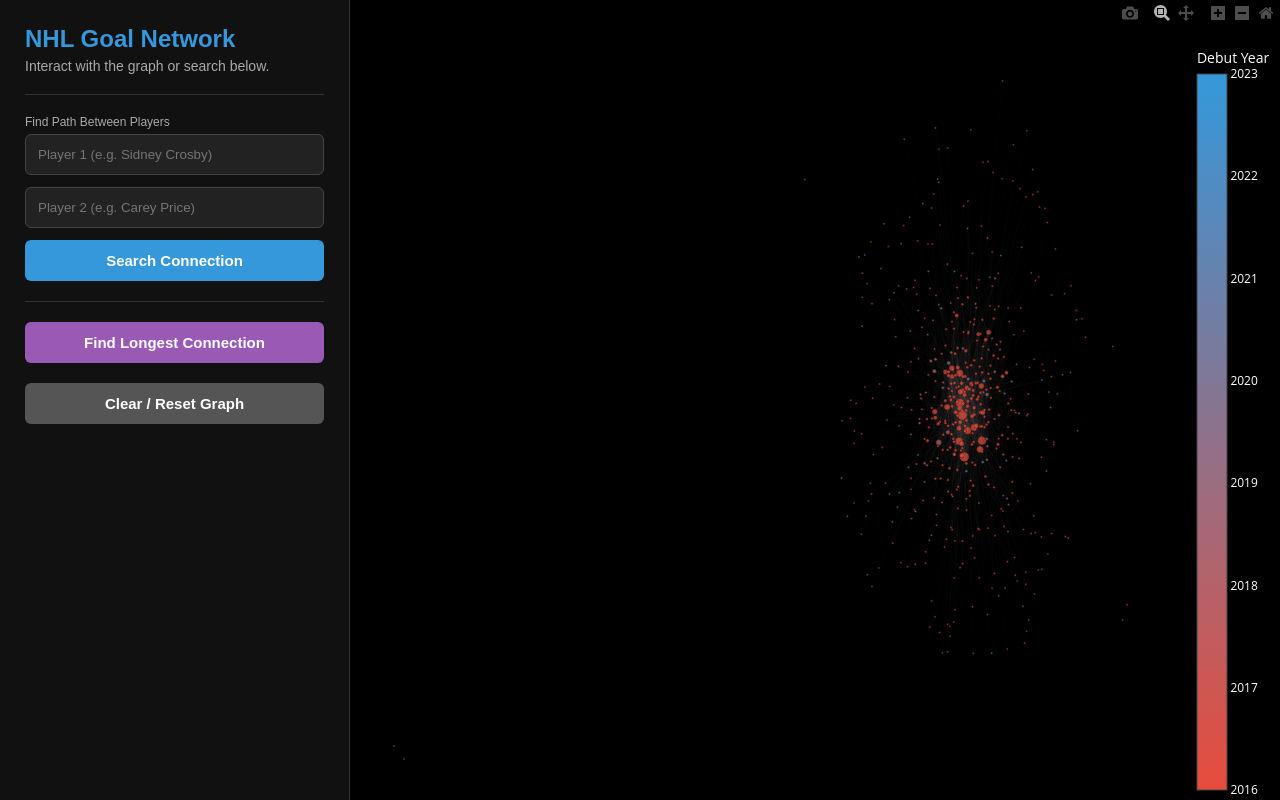
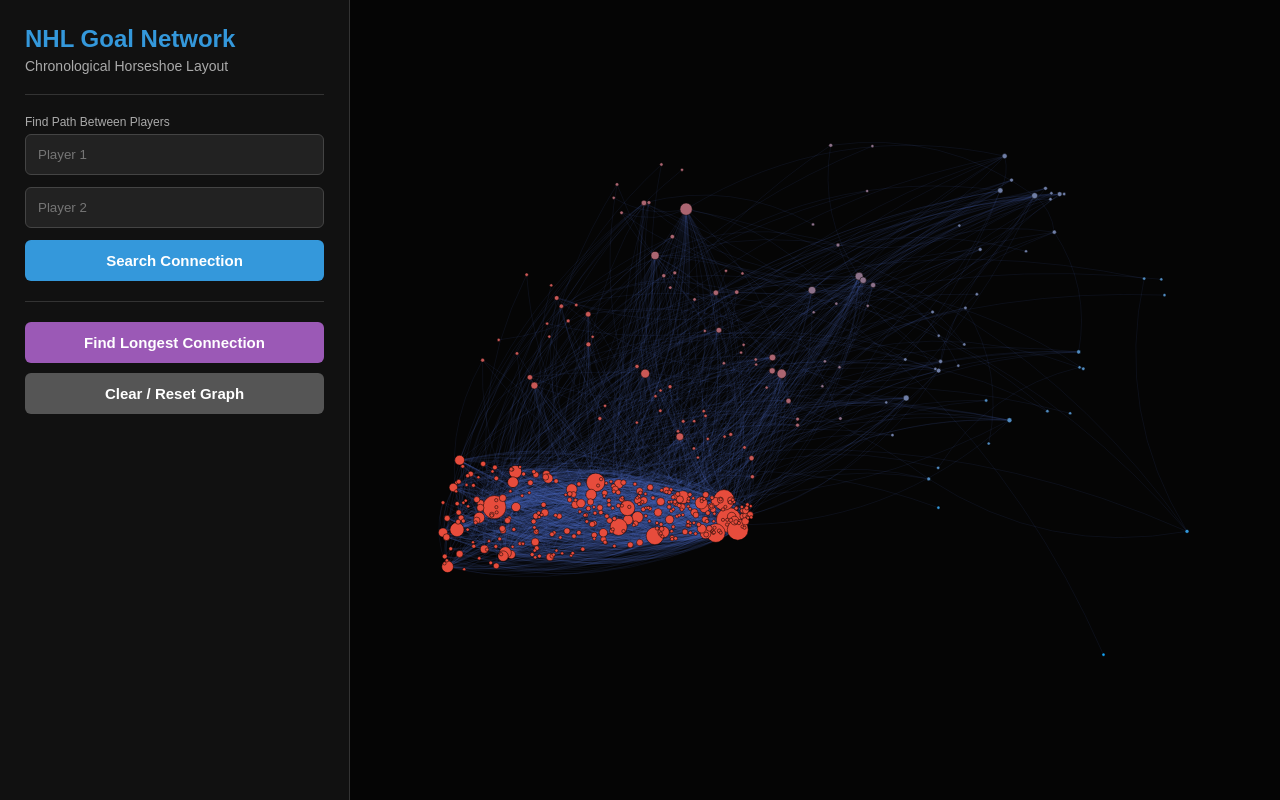
Before and after one commit to vincent2299/NHL-Goals-Network-Graph, a Flask app: page / in a window 1280 px wide. Run offline with Flask 3, Linux system fonts and the light colour scheme; some libraries are stand-ins or nearby versions.

Commit message:
UI changes (curves and hover)

```diff
--- a/app.py
+++ b/app.py
@@ -1,27 +1,61 @@
-from flask import Flask, render_template, request
+from flask import Flask, render_template, request, jsonify
 import pandas as pd
 import networkx as nx
-import plotly.graph_objects as go
 import math
 import random
 
 app = Flask(__name__)
 
+# Global variables for instant access
 G = nx.Graph()
-pos = None
+GRAPH_JSON = {}
 longest_path_global =[]
+
+def interpolate_color(year_norm):
+    """ Converts a 0.0 to 1.0 value into a Red -> Blue hex color """
+    # Red: (231, 76, 60), Blue: (52, 152, 219)
+    r = int(231 + (52 - 231) * year_norm)
+    g = int(76 + (152 - 76) * year_norm)
+    b = int(60 + (219 - 60) * year_norm)
+    return f"#{r:02x}{g:02x}{b:02x}"
+
+def calculate_horseshoe_layout(G, min_year, max_year):
+    """ Maps players to a horseshoe shape based on their debut year """
+    layout = {}
+    for node, data in G.nodes(data=True):
+        year = data.get('start_year', min_year)
+
+        # 1. Normalize the year to a 0.0 -> 1.0 scale
+        year_range = max_year - min_year
+        if year_range == 0: year_range = 1
+        year_norm = (year - min_year) / year_range
+
+        # 2. Convert to an angle (Pi to 0 creates a left-to-right arch)
+        # We add a tiny bit of random jitter so players from the same year don't form a perfect straight line
+        jitter = random.uniform(-0.15, 0.15)
+        angle = math.pi * (1.0 - year_norm) + jitter
+
+        # 3. Random radius to create the "thickness" of the horseshoe band
+        radius = random.uniform(100, 450)
+
+        # 4. Convert Polar (Angle/Radius) to Cartesian (X/Y)
+        # Note: We make Y negative so it arches upwards
+        x = radius * math.cos(angle)
+        y = -radius * math.sin(angle)
+
+        # 5. Get color gradient
+        color = interpolate_color(year_norm)
+
+        layout[node] = {'x': x, 'y': y, 'color': color}
+    return layout
 
 def find_approximate_longest_path(graph):
     """ Super fast algorithm to find the longest chain in the network """
     try:
         largest_cc = max(nx.connected_components(graph), key=len)
         subgraph = graph.subgraph(largest_cc)
-
-        # 2-BFS Approximation: Pick a random node, find the furthest node from it.
-        # Then find the furthest node from THAT node.
         start_node = random.choice(list(largest_cc))
         furthest_from_start = max(nx.single_source_shortest_path_length(subgraph, start_node).items(), key=lambda x: x[1])[0]
-
         longest_path_dict = nx.single_source_shortest_path(subgraph, furthest_from_start)
         furthest_node = max(longest_path_dict.keys(), key=lambda k: len(longest_path_dict[k]))
         return longest_path_dict[furthest_node]
@@ -29,188 +63,104 @@
         return[]
 
 def initialize_data():
-    global G, pos, longest_path_global
-    print("1. Loading Master API Dataset...")
-
+    global G, GRAPH_JSON, longest_path_global
+    print("1. Loading CSV data...")
     try:
         df_raw = pd.read_csv('api_master_goals_8years.csv')
     except FileNotFoundError:
-        print("ERROR: 'api_master_goals.csv' not found. Run the scraper first!")
+        print("ERROR: CSV not found!")
         return
 
-    print("2. Grouping matchups...")
     df = df_raw.groupby(['Shooter', 'Goalie', 'Shooter_Year', 'Goalie_Year']).size().reset_index(name='Goals')
-    df = df.sort_values(by='Goals', ascending=False).head(2500)
+    df = df.sort_values(by='Goals', ascending=False).head(2000)
 
-    print("3. Building NetworkX graph...")
+    print("2. Building Graph...")
     for _, row in df.iterrows():
         shooter = row['Shooter']
         goalie = row['Goalie']
         goals = row['Goals']
 
-        if not G.has_node(shooter):
-            G.add_node(shooter, role='Shooter', total_goals=0, start_year=row['Shooter_Year'])
-        if not G.has_node(goalie):
-            G.add_node(goalie, role='Goalie', total_goals=0, start_year=row['Goalie_Year'])
+        if not G.has_node(shooter): G.add_node(shooter, role='Shooter', total_goals=0, start_year=row['Shooter_Year'])
+        if not G.has_node(goalie): G.add_node(goalie, role='Goalie', total_goals=0, start_year=row['Goalie_Year'])
 
         G.nodes[shooter]['total_goals'] += goals
         G.nodes[goalie]['total_goals'] += goals
         G.add_edge(shooter, goalie, weight=goals)
 
-    print("4. Calculating Physics (Spreading out nodes)...")
-    # Increased k to 2.0 to force nodes further apart
-    pos = nx.spring_layout(G, k=2.5, iterations=100)
-
-    print("5. Calculating Longest Connection...")
-    longest_path_global = find_approximate_longest_path(G)
-
-    print("--- READY! ---")
-
-def create_plotly_html(search_path=None, clicked_node=None):
-    edge_x, edge_y = [],[]
-    highlight_edge_x, highlight_edge_y = [],[]
-
-    # Determine edges to highlight
-    path_edges =[]
-    if search_path:
-        for i in range(len(search_path)-1):
-            path_edges.append((search_path[i], search_path[i+1]))
-            path_edges.append((search_path[i+1], search_path[i]))
-
-    clicked_neighbors =[]
-    if clicked_node and G.has_node(clicked_node):
-        clicked_neighbors = list(G.neighbors(clicked_node))
-
-    for edge in G.edges():
-        x0, y0 = pos[edge[0]]
-        x1, y1 = pos[edge[1]]
-
-        is_search_edge = search_path and ((edge[0], edge[1]) in path_edges or (edge[1], edge[0]) in path_edges)
-        is_clicked_edge = clicked_node and (edge[0] == clicked_node or edge[1] == clicked_node)
-
-        if is_search_edge or is_clicked_edge:
-            highlight_edge_x.extend([x0, x1, None])
-            highlight_edge_y.extend([y0, y1, None])
-        else:
-            edge_x.extend([x0, x1, None])
-            edge_y.extend([y0, y1, None])
-
-    # Background edges (Ultra thin and faint to prevent clumping)
-    traces =[go.Scatter(x=edge_x, y=edge_y, line=dict(width=0.15, color='rgba(255, 255, 255, 0.1)'), hoverinfo='none', mode='lines')]
-
-    # Highlighted edges
-    if search_path or clicked_node:
-        traces.append(go.Scatter(x=highlight_edge_x, y=highlight_edge_y, line=dict(width=2, color='#f1c40f'), hoverinfo='none', mode='lines'))
-
-    node_x, node_y, node_text, node_sizes, node_colors, custom_data = [], [], [], [], [], []
+    print("3. Calculating Horseshoe Layout...")
+    min_year = df['Shooter_Year'].min()
+    max_year = df['Shooter_Year'].max()
+    layout = calculate_horseshoe_layout(G, min_year, max_year)
     max_goals = max([G.nodes[n]['total_goals'] for n in G.nodes()]) if G.nodes() else 1
 
-    for node in G.nodes():
-        node_x.append(pos[node][0])
-        node_y.append(pos[node][1])
-        custom_data.append(node) # Used for JS Click Events
+    # Format data for ECharts JS
+    echarts_nodes =[]
+    for node, data in G.nodes(data=True):
+        pos_data = layout[node]
+        # Size: minimum 3, maximum 25
+        size = 3 + (data['total_goals'] / max_goals) * 22
 
-        role = G.nodes[node]['role']
-        goals = G.nodes[node]['total_goals']
-        start_year = G.nodes[node]['start_year']
+        echarts_nodes.append({
+            "id": node,
+            "name": node,
+            "x": pos_data['x'],
+            "y": pos_data['y'],
+            "symbolSize": size,
+            "itemStyle": {"color": pos_data['color']},
+            "attributes": {
+                "role": data['role'],
+                "era": data['start_year'],
+                "goals": data['total_goals']
+            }
+        })
 
-        node_text.append(
-            f"<b style='font-size:16px;'>{node}</b><br>"
-            f"<span style='color:#aaaaaa;'>Role:</span> {role}<br>"
-            f"<span style='color:#aaaaaa;'>Debut Year:</span> {start_year}<br>"
-            f"<span style='color:#aaaaaa;'>Goals Involved:</span> {goals}"
-        )
+    echarts_edges =[]
+    for u, v, data in G.edges(data=True):
+        echarts_edges.append({
+            "source": u,
+            "target": v,
+            "value": data['weight']
+        })
 
-        # DRASTICALLY REDUCED SIZING: Min 3px, Max 15px
-        base_size = 2 + (goals / max_goals) * 8
+    GRAPH_JSON = {"nodes": echarts_nodes, "edges": echarts_edges}
 
-        # State 1: Search Path Active
-        if search_path:
-            if node in search_path:
-                node_colors.append('#f1c40f')  # Gold
-                node_sizes.append(base_size + 8)
-            else:
-                node_colors.append('#222222')  # Super Dim
-                node_sizes.append(base_size)
+    print("4. Calculating Longest Path...")
+    longest_path_global = find_approximate_longest_path(G)
+    print("--- SERVER READY! ---")
 
-        # State 2: Clicked Node Active
-        elif clicked_node:
-            if node == clicked_node:
-                node_colors.append('#f1c40f')  # Gold
-                node_sizes.append(base_size + 10)
-            elif node in clicked_neighbors:
-                node_colors.append('#ffffff')  # White for neighbors
-                node_sizes.append(base_size + 4)
-            else:
-                node_colors.append('#222222')  # Super Dim
-                node_sizes.append(base_size)
 
-        # State 3: Default View
-        else:
-            node_colors.append(start_year)
-            node_sizes.append(base_size)
-
-    # Red (Early) to Blue (Recent) Gradient
-    red_to_blue_scale = [
-        [0.0, '#e74c3c'],  # Red[0.5, '#bdc3c7'],  # Greyish
-        [1.0, '#3498db']   # Blue
-    ]
-
-    if search_path or clicked_node:
-        marker_config = dict(color=node_colors, size=node_sizes, line=dict(width=0.5, color='black'))
-    else:
-        marker_config = dict(
-            showscale=True, colorscale=red_to_blue_scale, color=node_colors, size=node_sizes,
-            line=dict(width=0.5, color='rgba(0,0,0,0.8)'),
-            colorbar=dict(title=dict(text="Debut Year", font=dict(color="white")), tickfont=dict(color="white"))
-        )
-
-    node_trace = go.Scatter(
-        x=node_x, y=node_y, mode='markers', hoverinfo='text', text=node_text, marker=marker_config,
-        customdata=custom_data, # Hidden data used by JS to know who was clicked
-        hoverlabel=dict(bgcolor="rgba(20,20,20,0.9)", font_size=14, bordercolor="rgba(255,255,255,0.5)")
-    )
-    traces.append(node_trace)
-
-    # Clean Modebar
-    plotly_config = {
-        'displayModeBar': True,
-        'displaylogo': False,
-        'scrollZoom': True,
-        'modeBarButtonsToRemove': ['lasso2d', 'select2d', 'autoScale2d']
-    }
-
-    # Added top margin (t=40) so the Modebar doesn't overlap the plot area
-    fig = go.Figure(data=traces, layout=go.Layout(
-        showlegend=False, hovermode='closest', plot_bgcolor='black', paper_bgcolor='black', font=dict(color='white'),
-        margin=dict(b=0, l=0, r=0, t=40), xaxis=dict(showgrid=False, zeroline=False, showticklabels=False),
-        yaxis=dict(showgrid=False, zeroline=False, showticklabels=False)
-    ))
-
-    return fig.to_html(full_html=False, include_plotlyjs='cdn', default_width='100%', default_height='100%', config=plotly_config)
+# --- FLASK ROUTES ---
 
 @app.route('/')
 def home():
+    return render_template('index.html')
+
+@app.route('/api/graph_data')
+def get_graph_data():
+    """ Sends the pre-calculated graph directly to JavaScript """
+    return jsonify(GRAPH_JSON)
+
+@app.route('/api/search')
+def search_path():
+    """ Instantly finds the path between two players via AJAX """
     p1 = request.args.get('p1')
     p2 = request.args.get('p2')
-    get_longest = request.args.get('longest')
-    clicked_node = request.args.get('clicked')
 
-    path = None
-    error_msg = None
+    if not p1 or not p2:
+        return jsonify({"error": "Missing player names."})
 
-    if get_longest == 'true':
-        path = longest_path_global
-    elif p1 and p2:
-        try:
-            path = nx.shortest_path(G, source=p1, target=p2)
-        except nx.NetworkXNoPath:
-            error_msg = f"No connection found between {p1} and {p2}."
-        except nx.NodeNotFound:
-            error_msg = "One of those players is not in this dataset. Check spelling!"
+    try:
+        path = nx.shortest_path(G, source=p1, target=p2)
+        return jsonify({"path": path})
+    except nx.NetworkXNoPath:
+        return jsonify({"error": f"No connection found between {p1} and {p2}."})
+    except nx.NodeNotFound:
+        return jsonify({"error": "One of those players is not in this dataset. Check spelling!"})
 
-    graph_html_snippet = create_plotly_html(search_path=path, clicked_node=clicked_node)
-    return render_template('index.html', graph_html=graph_html_snippet, error=error_msg, path=path, clicked=clicked_node)
+@app.route('/api/longest')
+def get_longest():
+    """ Returns the pre-calculated longest path """
+    return jsonify({"path": longest_path_global})
 
 if __name__ == '__main__':
     initialize_data()
--- a/templates/index.html
+++ b/templates/index.html
@@ -3,156 +3,207 @@
 <head>
     <meta charset="UTF-8">
     <title>NHL Goal Network</title>
+    <!-- Import Apache ECharts -->
+    <script src="https://cdn.jsdelivr.net/npm/echarts@5.5.0/dist/echarts.min.js"></script>
     <style>
-        /* Modern Flexbox Layout */
-        body, html {
-            margin: 0;
-            padding: 0;
-            height: 100%;
-            width: 100%;
-            background-color: black;
-            color: white;
-            font-family: Arial, sans-serif;
-            overflow: hidden;
-            display: flex; /* UI on left, Graph on right */
+        body, html { margin: 0; padding: 0; height: 100%; width: 100%; background-color: #050505; color: white; font-family: Arial, sans-serif; overflow: hidden; display: flex; }
+
+        .sidebar {
+            width: 350px; min-width: 350px; height: 100vh; background: #111; padding: 25px;
+            box-sizing: border-box; border-right: 1px solid #333; z-index: 10;
         }
 
-        /* Fixed Sidebar on the Left */
-        .sidebar {
-            width: 350px;
-            min-width: 350px;
-            height: 100vh;
-            background: #111;
-            padding: 25px;
-            box-sizing: border-box;
-            border-right: 1px solid #333;
-            overflow-y: auto;
-            z-index: 10;
-        }
-
-        /* The Graph takes up the remaining space */
-        .graph-container {
-            flex-grow: 1;
-            height: 100vh;
-            position: relative;
-        }
+        .graph-container { flex-grow: 1; height: 100vh; position: relative; }
+        #graph { width: 100%; height: 100%; outline: none; }
 
         h1 { margin: 0 0 5px 0; font-size: 24px; color: #3498db; }
         p.subtitle { margin: 0 0 20px 0; font-size: 14px; color: #aaaaaa; }
+        .divider { height: 1px; background: #333; margin: 20px 0; }
 
-        /* Forms and Buttons */
-        input {
-            width: 100%;
-            padding: 12px;
-            margin-bottom: 12px;
-            background: #222;
-            border: 1px solid #444;
-            color: white;
-            border-radius: 6px;
-            box-sizing: border-box;
-            outline: none;
-        }
-        input:focus { border-color: #3498db; background: #2a2a2a; }
+        input { width: 100%; padding: 12px; margin-bottom: 12px; background: #222; border: 1px solid #444; color: white; border-radius: 6px; box-sizing: border-box; outline: none; }
+        input:focus { border-color: #3498db; }
 
         button, .action-btn {
-            width: 100%;
-            padding: 12px;
-            background: #3498db;
-            color: white;
-            border: none;
-            border-radius: 6px;
-            cursor: pointer;
-            font-weight: bold;
-            font-size: 15px;
-            display: block;
-            text-align: center;
-            box-sizing: border-box;
-            text-decoration: none;
-            margin-bottom: 10px;
-            transition: 0.2s;
+            width: 100%; padding: 12px; background: #3498db; color: white; border: none; border-radius: 6px; cursor: pointer; font-weight: bold; font-size: 15px; margin-bottom: 10px; transition: 0.2s; text-align: center; display: block; box-sizing: border-box;
         }
         button:hover, .action-btn:hover { background: #2980b9; }
-
         .longest-btn { background: #9b59b6; }
         .longest-btn:hover { background: #8e44ad; }
-
-        .reset-btn { background: #555; margin-top: 20px; }
+        .reset-btn { background: #555; }
         .reset-btn:hover { background: #777; }
 
-        .divider { height: 1px; background: #333; margin: 20px 0; }
-
-        /* Status Messages */
-        .error { color: #e74c3c; font-size: 14px; margin-bottom: 15px; background: rgba(231, 76, 60, 0.1); padding: 10px; border-radius: 6px;}
-        .success { color: #f1c40f; font-size: 14px; margin-bottom: 15px; background: rgba(241, 196, 15, 0.1); padding: 10px; border-radius: 6px;}
-        .info { color: #2ecc71; font-size: 14px; margin-bottom: 15px; background: rgba(46, 204, 113, 0.1); padding: 10px; border-radius: 6px;}
+        #status-box { font-size: 14px; margin-bottom: 15px; padding: 10px; border-radius: 6px; display: none; }
+        .error { color: #e74c3c; background: rgba(231, 76, 60, 0.1); }
+        .success { color: #f1c40f; background: rgba(241, 196, 15, 0.1); }
     </style>
 </head>
 <body>
 
     <div class="sidebar">
         <h1>NHL Goal Network</h1>
-        <p class="subtitle">Interact with the graph or search below.</p>
+        <p class="subtitle">Chronological Horseshoe Layout</p>
 
-        <!-- Status Messages -->
-        {% if error %}
-            <div class="error"><b>Error:</b> {{ error }}</div>
-        {% endif %}
-
-        {% if path %}
-            <div class="success">
-                <b>Connection Path:</b><br><br>
-                {{ path | join(' ➔ ') }}
-            </div>
-        {% endif %}
-
-        {% if clicked %}
-            <div class="info">
-                <b>Viewing Player:</b><br>{{ clicked }}<br><br>
-                <i>Showing direct goal interactions.</i>
-            </div>
-        {% endif %}
+        <div id="status-box"></div>
 
         <div class="divider"></div>
 
-        <form method="GET" action="/">
+        <!-- Forms no longer refresh the page! -->
+        <form id="search-form">
             <label style="font-size: 12px; color: #aaa; margin-bottom: 5px; display:block;">Find Path Between Players</label>
-            <input type="text" name="p1" placeholder="Player 1 (e.g. Sidney Crosby)" required>
-            <input type="text" name="p2" placeholder="Player 2 (e.g. Carey Price)" required>
+            <input type="text" id="p1" placeholder="Player 1" required>
+            <input type="text" id="p2" placeholder="Player 2" required>
             <button type="submit">Search Connection</button>
         </form>
 
         <div class="divider"></div>
 
-        <a href="/?longest=true" class="action-btn longest-btn">Find Longest Connection</a>
-        <a href="/" class="action-btn reset-btn">Clear / Reset Graph</a>
+        <button class="action-btn longest-btn" onclick="findLongest()">Find Longest Connection</button>
+        <button class="action-btn reset-btn" onclick="resetGraph()">Clear / Reset Graph</button>
     </div>
 
     <div class="graph-container">
-        {{ graph_html | safe }}
+        <!-- ECharts draws the graph inside this div -->
+        <div id="graph"></div>
     </div>
 
-    <!-- JAVASCRIPT: Handles clicking on nodes -->
     <script>
-        document.addEventListener("DOMContentLoaded", function() {
-            // Wait for Plotly to finish injecting into the DOM
-            var checkExist = setInterval(function() {
-                var plotDivs = document.getElementsByClassName('plotly-graph-div');
-                if (plotDivs.length > 0 && plotDivs[0].layout) {
-                    clearInterval(checkExist);
-                    var myPlot = plotDivs[0];
+        var chartDom = document.getElementById('graph');
+        var myChart = echarts.init(chartDom);
+        var graphData = null; // Stores original data
 
-                    // When a node is clicked, grab its hidden custom data (Player Name) and refresh the page
-                    myPlot.on('plotly_click', function(data){
-                        if(data.points.length > 0) {
-                            var customData = data.points[0].customdata;
-                            if(customData) {
-                                window.location.href = '/?clicked=' + encodeURIComponent(customData);
-                            }
+        // Display messages in the UI
+        function showMessage(msg, isError=false) {
+            var box = document.getElementById('status-box');
+            box.style.display = 'block';
+            box.className = isError ? 'error' : 'success';
+            box.innerHTML = msg;
+        }
+
+        // 1. Fetch the Graph Data from Python on Load
+        fetch('/api/graph_data')
+            .then(response => response.json())
+            .then(data => {
+                graphData = data;
+                renderChart(data.nodes, data.edges);
+            });
+
+        function renderChart(nodes, edges) {
+            var option = {
+                tooltip: {
+                    backgroundColor: 'rgba(20,20,20,0.9)',
+                    borderColor: '#777',
+                    textStyle: { color: '#fff' },
+                    formatter: function (params) {
+                        if (params.dataType === 'node') {
+                            var attr = params.data.attributes;
+                            return `<b style="font-size:16px">${params.data.name}</b><br/>
+                                    <span style="color:#aaa">Role:</span> ${attr.role}<br/>
+                                    <span style="color:#aaa">Debut Year:</span> ${attr.era}<br/>
+                                    <span style="color:#aaa">Goals Involved:</span> ${attr.goals}`;
                         }
-                    });
-                }
-            }, 500);
+                    }
+                },
+                series:[{
+                    type: 'graph',
+                    layout: 'none', // Uses our Python Horseshoe coordinates
+                    data: nodes,
+                    links: edges,
+                    roam: true, // Allows panning and zooming
+                    label: { show: false },
+                    scaleLimit: { min: 0.5, max: 10 },
+
+                    // Style the nodes
+                    itemStyle: { borderColor: '#000', borderWidth: 0.5 },
+
+                    // Style the edges (THE CURVES!)
+                    lineStyle: {
+                        color: 'source', // Line takes the color of the shooter
+                        curveness: 0.2,  // Gives it that beautiful swooping arch
+                        opacity: 0.1,
+                        width: 1
+                    },
+
+                    // HOVER ANIMATIONS
+                    emphasis: {
+                        focus: 'adjacency', // Dims everything except connected nodes
+                        scale: true,        // Grows the bubble on hover
+                        lineStyle: { width: 3, opacity: 1 }
+                    }
+                }]
+            };
+            myChart.setOption(option);
+        }
+
+        // 2. Handle Search (No Page Reload)
+        document.getElementById('search-form').addEventListener('submit', function(e) {
+            e.preventDefault(); // Stop page from refreshing
+            var p1 = document.getElementById('p1').value;
+            var p2 = document.getElementById('p2').value;
+
+            fetch(`/api/search?p1=${encodeURIComponent(p1)}&p2=${encodeURIComponent(p2)}`)
+                .then(res => res.json())
+                .then(res => {
+                    if (res.error) showMessage("<b>Error:</b> " + res.error, true);
+                    else highlightPath(res.path);
+                });
         });
+
+        // 3. Handle Longest Path
+        function findLongest() {
+            fetch('/api/longest')
+                .then(res => res.json())
+                .then(res => highlightPath(res.path, "Longest Path in Dataset"));
+        }
+
+        // 4. Highlight a specific path dynamically
+        function highlightPath(pathArray, title="Connection Found!") {
+            showMessage(`<b>${title}</b><br><br>${pathArray.join(' ➔ ')}`);
+
+            // Modify nodes/edges to highlight the path
+            var newNodes = graphData.nodes.map(function(node) {
+                var isPath = pathArray.includes(node.name);
+                return {
+                    ...node,
+                    itemStyle: { color: isPath ? '#f1c40f' : '#222' },
+                    symbolSize: isPath ? node.symbolSize + 5 : node.symbolSize
+                };
+            });
+
+            var pathEdgesSet = new Set();
+            for(var i=0; i<pathArray.length-1; i++) {
+                pathEdgesSet.add(pathArray[i] + '|' + pathArray[i+1]);
+                pathEdgesSet.add(pathArray[i+1] + '|' + pathArray[i]);
+            }
+
+            var newEdges = graphData.edges.map(function(edge) {
+                var edgeKey = edge.source + '|' + edge.target;
+                var isPath = pathEdgesSet.has(edgeKey);
+                return {
+                    ...edge,
+                    lineStyle: {
+                        color: isPath ? '#f1c40f' : 'rgba(255,255,255,0.02)',
+                        width: isPath ? 4 : 0.5,
+                        opacity: isPath ? 1 : 0.05,
+                        curveness: 0.2
+                    }
+                };
+            });
+
+            // Tell ECharts to update with the highlighted data
+            myChart.setOption({
+                series:[{ data: newNodes, links: newEdges }]
+            });
+        }
+
+        // 5. Reset to default
+        function resetGraph() {
+            document.getElementById('status-box').style.display = 'none';
+            document.getElementById('p1').value = '';
+            document.getElementById('p2').value = '';
+            // Reset with original data
+            renderChart(graphData.nodes, graphData.edges);
+        }
+
     </script>
 </body>
 </html>
```
